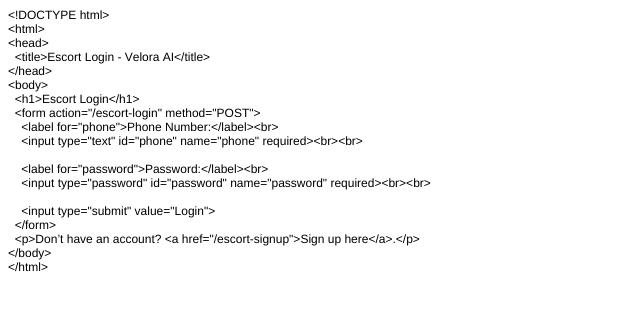
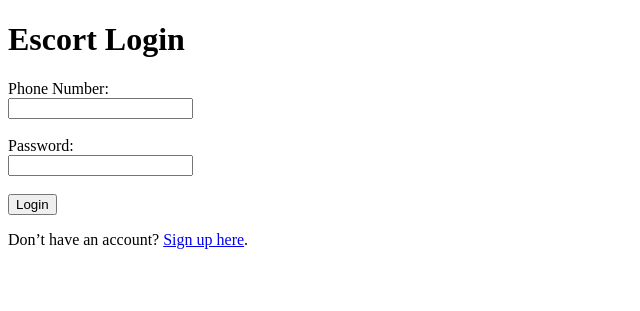
Before and after one commit to RaviSurendharan/velora-ai, a Flask app: page /escort-login in a window 1280 px wide. Shown: the top 311 px of the page, without its empty margins (0-640 px from the left). Run offline with Flask 2, Linux system fonts and the light colour scheme.

Commit message:
Add escort login page

```diff
--- a/templates/escort_login.html
+++ b/templates/escort_login.html
@@ -1,36 +1,19 @@
-<!DOCTYPE html PUBLIC "-//W3C//DTD HTML 4.01//EN" "http://www.w3.org/TR/html4/strict.dtd">
+<!DOCTYPE html>
 <html>
 <head>
-  <meta http-equiv="Content-Type" content="text/html; charset=utf-8">
-  <meta http-equiv="Content-Style-Type" content="text/css">
-  <title></title>
-  <meta name="Generator" content="Cocoa HTML Writer">
-  <meta name="CocoaVersion" content="2575.6">
-  <style type="text/css">
-    p.p1 {margin: 0.0px 0.0px 0.0px 0.0px; font: 12.0px Helvetica; -webkit-text-stroke: #000000}
-    p.p2 {margin: 0.0px 0.0px 0.0px 0.0px; font: 12.0px Helvetica; -webkit-text-stroke: #000000; min-height: 14.0px}
-    span.s1 {font-kerning: none}
-  </style>
+  <title>Escort Login - Velora AI</title>
 </head>
 <body>
-<p class="p1"><span class="s1">&lt;!DOCTYPE html&gt;</span></p>
-<p class="p1"><span class="s1">&lt;html&gt;</span></p>
-<p class="p1"><span class="s1">&lt;head&gt;</span></p>
-<p class="p1"><span class="s1"><span class="Apple-converted-space">  </span>&lt;title&gt;Escort Login - Velora AI&lt;/title&gt;</span></p>
-<p class="p1"><span class="s1">&lt;/head&gt;</span></p>
-<p class="p1"><span class="s1">&lt;body&gt;</span></p>
-<p class="p1"><span class="s1"><span class="Apple-converted-space">  </span>&lt;h1&gt;Escort Login&lt;/h1&gt;</span></p>
-<p class="p1"><span class="s1"><span class="Apple-converted-space">  </span>&lt;form action="/escort-login" method="POST"&gt;</span></p>
-<p class="p1"><span class="s1"><span class="Apple-converted-space">    </span>&lt;label for="phone"&gt;Phone Number:&lt;/label&gt;&lt;br&gt;</span></p>
-<p class="p1"><span class="s1"><span class="Apple-converted-space">    </span>&lt;input type="text" id="phone" name="phone" required&gt;&lt;br&gt;&lt;br&gt;</span></p>
-<p class="p2"><span class="s1"></span><br></p>
-<p class="p1"><span class="s1"><span class="Apple-converted-space">    </span>&lt;label for="password"&gt;Password:&lt;/label&gt;&lt;br&gt;</span></p>
-<p class="p1"><span class="s1"><span class="Apple-converted-space">    </span>&lt;input type="password" id="password" name="password" required&gt;&lt;br&gt;&lt;br&gt;</span></p>
-<p class="p2"><span class="s1"></span><br></p>
-<p class="p1"><span class="s1"><span class="Apple-converted-space">    </span>&lt;input type="submit" value="Login"&gt;</span></p>
-<p class="p1"><span class="s1"><span class="Apple-converted-space">  </span>&lt;/form&gt;</span></p>
-<p class="p1"><span class="s1"><span class="Apple-converted-space">  </span>&lt;p&gt;Don’t have an account? &lt;a href="/escort-signup"&gt;Sign up here&lt;/a&gt;.&lt;/p&gt;</span></p>
-<p class="p1"><span class="s1">&lt;/body&gt;</span></p>
-<p class="p1"><span class="s1">&lt;/html&gt;</span></p>
+  <h1>Escort Login</h1>
+  <form action="/escort-login" method="POST">
+    <label for="phone">Phone Number:</label><br>
+    <input type="text" id="phone" name="phone" required><br><br>
+
+    <label for="password">Password:</label><br>
+    <input type="password" id="password" name="password" required><br><br>
+
+    <input type="submit" value="Login">
+  </form>
+  <p>Don’t have an account? <a href="/escort-signup">Sign up here</a>.</p>
 </body>
 </html>
```
